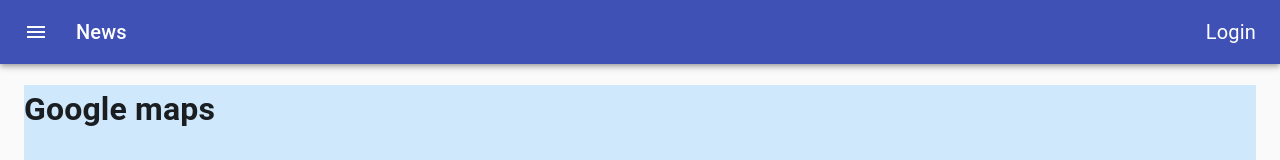
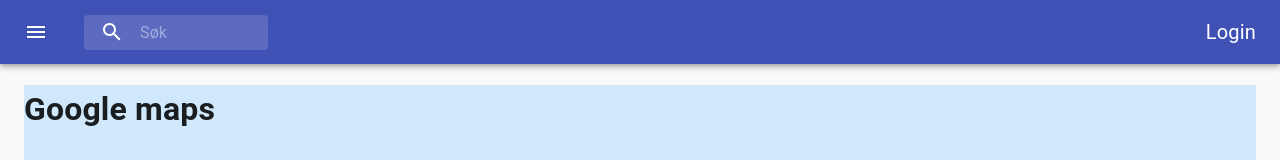
Before and after one commit to APP2000Org/ShinobiSondre, a React (Create React App) app: page / in a window 1280 px wide. Shown: the top 160 px of the page. Built offline with nearby package versions, Linux system fonts and the light colour scheme.

Commit message:
Update App.js

```diff
--- a/src/App.js
+++ b/src/App.js
@@ -1,16 +1,16 @@
-import React from 'react';
-import './App.css';
-import ButtonAppBar from "./Components/topBar";
+import React from "react";
+import "./App.css";
+import SearchAppBar from "./Components/navbar";
 import SimpleContainer from "./Components/contaier1";
 import SimpleContainer2 from "./Components/container2";
 
 function App() {
   return (
-      <div>
-   <ButtonAppBar/>
-   <SimpleContainer/>,
-   <SimpleContainer2/>,
-      </div>
+    <div>
+      <SearchAppBar />
+      <SimpleContainer />,
+      <SimpleContainer2 />,
+    </div>
   );
 }
 
```
